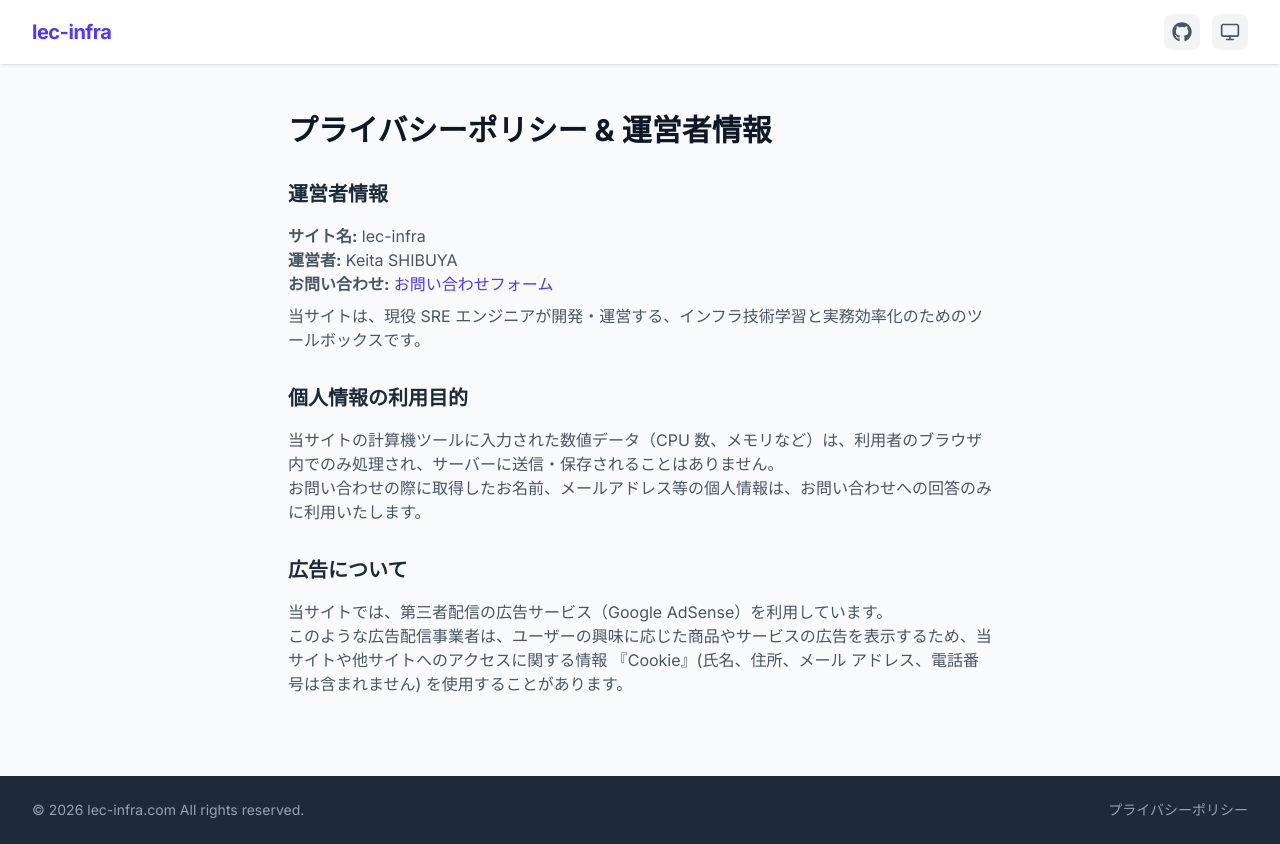
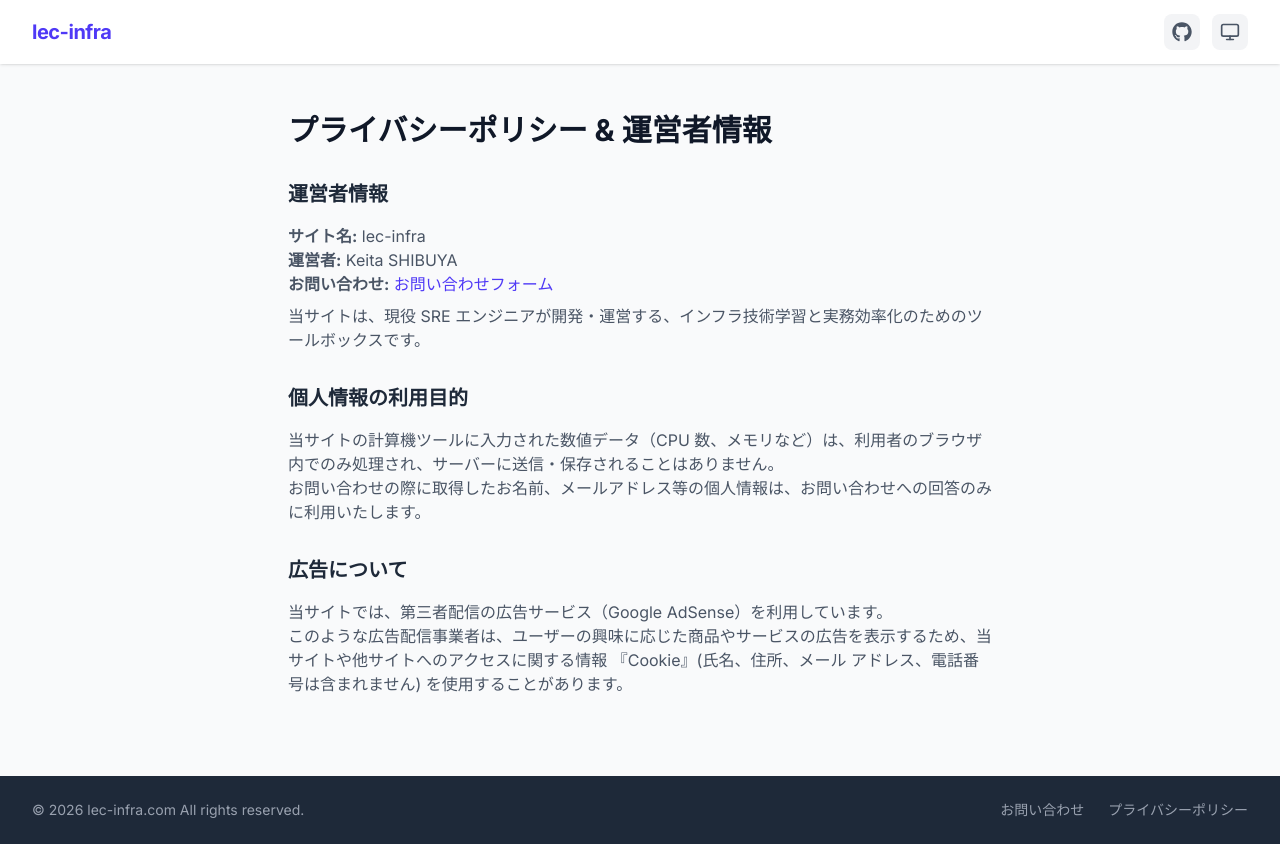
Before and after one commit to KeitaSHIBUYA/lec-infra-toolbox, a Next.js app in the folder frontend/: page /privacy in a window 1280 px wide. Built offline with nearby package versions, Linux system fonts and the light colour scheme.

Commit message:
feat: お問い合わせフォームを追加

```diff
--- /dev/null
+++ b/frontend/src/app/contact/page.tsx
@@ -0,0 +1,27 @@
+export default function ContactPage() {
+  return (
+    <div className="max-w-3xl mx-auto px-4 py-12 sm:px-6 lg:px-8">
+      <div className="text-center mb-8">
+        <h1 className="text-3xl font-bold text-gray-900 dark:text-white">
+          お問い合わせ
+        </h1>
+        <p className="mt-4 text-gray-500 dark:text-gray-400">
+          バグ報告や機能リクエスト、お仕事のご相談はこちらからお願いいたします。
+        </p>
+      </div>
+
+      <div className="bg-white dark:bg-gray-800 shadow sm:rounded-lg overflow-hidden">
+        {/* Googleフォームの埋め込み */}
+        <iframe
+          src="https://forms.gle/5Fn9agiMUwCEBtQJ7"
+          width="100%"
+          height="800"
+          className="w-full border-0"
+          title="お問い合わせフォーム"
+        >
+          読み込んでいます…
+        </iframe>
+      </div>
+    </div>
+  );
+}
--- a/frontend/src/app/privacy/page.tsx
+++ b/frontend/src/app/privacy/page.tsx
@@ -18,14 +18,11 @@ export default function PrivacyPage() {
             <br />
             <strong>お問い合わせ:</strong>{" "}
             <a
-              href="https://forms.gle/97EnXCYchRid8rrd6"
-              target="_blank"
-              rel="nofollow"
+              href="/contact"
               className="text-indigo-600 dark:text-indigo-400 hover:text-indigo-500 dark:hover:text-indigo-300"
             >
               お問い合わせフォーム
             </a>
-            {/* GoogleフォームのURLを発行して貼るのが一番手軽でスパムも来ません */}
           </p>
           <p className="mt-2">
             当サイトは、現役 SRE
--- a/frontend/src/components/Footer.tsx
+++ b/frontend/src/components/Footer.tsx
@@ -9,9 +9,20 @@ export const Footer = () => {
               reserved.
             </p>
           </div>
-          <a href="/privacy" className="text-gray-400 hover:text-white text-sm">
-            プライバシーポリシー
-          </a>
+          <div className="flex gap-6">
+            <a
+              href="/contact"
+              className="text-gray-400 hover:text-white text-sm"
+            >
+              お問い合わせ
+            </a>
+            <a
+              href="/privacy"
+              className="text-gray-400 hover:text-white text-sm"
+            >
+              プライバシーポリシー
+            </a>
+          </div>
         </div>
       </div>
     </footer>
```
